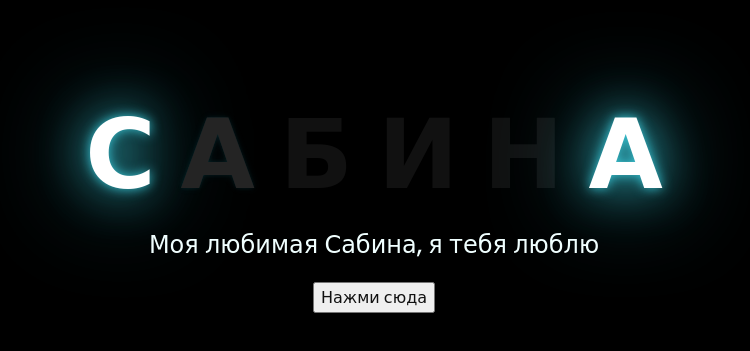
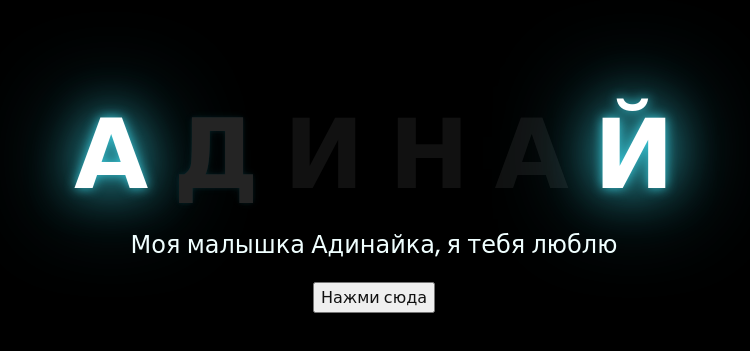
Before and after one commit to halzey-ilc/Destiny, a website built with Parcel: page index.html in a window 1280 px wide. Shown: the part 211-562 px from the top of the page, without its empty margins (274-1024 px from the left). Built offline with nearby package versions, Linux system fonts and the light colour scheme.

Commit message:
Adinay  pr

```diff
--- a/index.html
+++ b/index.html
@@ -11,15 +11,15 @@
 <body>
     <div class="greetings">
     <!-- silahkan menambah kata sesuai keinginan dengan <span>text...</span -->
-        <span>С</span>
         <span>А</span>
-        <span>Б</span>
+        <span>Д</span>
         <span>И</span>
         <span>Н</span>
         <span>А</span>
+        <span>Й</span>
     </div>
     <div class="description">
-        <span>Моя любимая Сабина, я тебя люблю </span>
+        <span>Моя малышка Адинайка, я тебя люблю </span>
     </div>
     <div class="button">
         <button>
```
